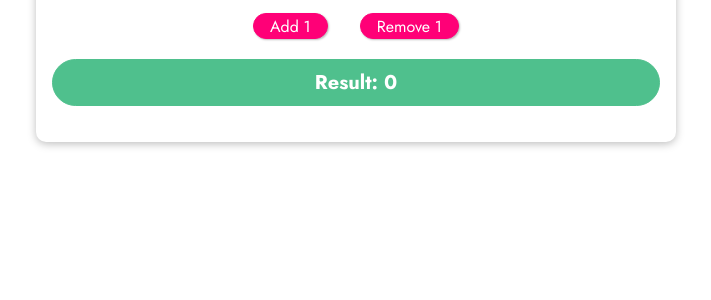
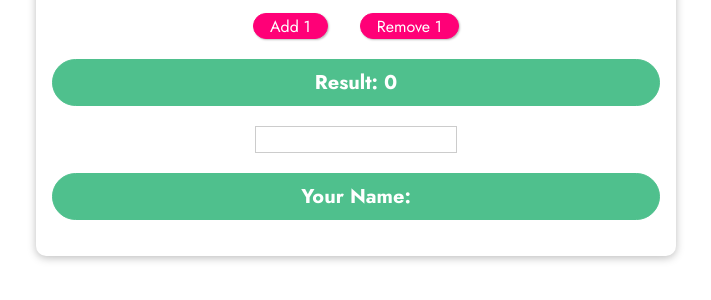
Before and after one commit to Alfredo3232/vue_basics-3, a website: page app/index.html in a window 1280 px wide. Shown: the part 286-586 px from the top of the page, without its empty margins (284-995 px from the left). Drawn offline with nearby package versions, Linux system fonts and the light colour scheme.

Commit message:
add vue functionality so input changes text

```diff
--- a/app/app.js
+++ b/app/app.js
@@ -2,6 +2,7 @@ const app = Vue.createApp({
   data() {
     return {
       counter: 0,
+      name: ''
     };
   },
   methods: {
@@ -10,6 +11,9 @@ const app = Vue.createApp({
     },
     decrease(num) {
       this.counter = this.counter - num
+    },
+    setName(event) {
+      this.name = event.target.value
     }
   }
 });
--- a/app/index.html
+++ b/app/index.html
@@ -4,9 +4,12 @@
 <head>
   <meta charset="UTF-8" />
   <meta name="viewport" content="width=device-width, initial-scale=1.0" />
+
   <title>Vue Basics</title>
+
   <link href="https://fonts.googleapis.com/css2?family=Jost:wght@400;700&display=swap" rel="stylesheet" />
   <link rel="stylesheet" href="styles.css" />
+
   <script src="https://unpkg.com/vue@next" defer></script>
   <script src="app.js" defer></script>
 </head>
@@ -22,10 +25,11 @@
     <h2>Events in Action</h2>
 
     <button v-on:click="add(1)">Add 1</button>
+    <button v-on:click="decrease(1)">Remove 1</button>
+    <p>Result: {{ counter }}</p>
 
-    <button v-on:click="decrease(1)">Remove 1</button>
-
-    <p>Result: {{ counter }}</p>
+    <input type="text" v-on:input="setName">
+    <p>Your Name: {{ name }}</p>
 
   </section>
 
```
